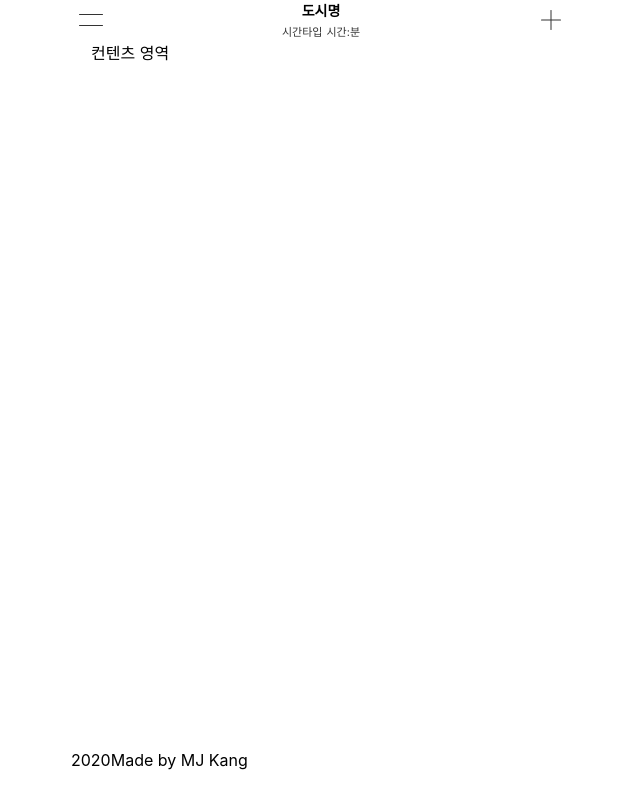
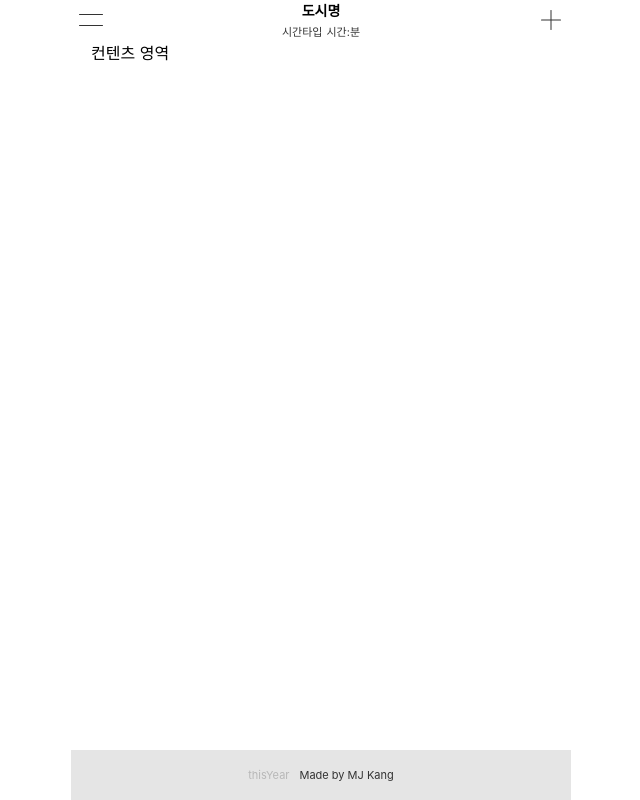
Before and after one commit to mjkang0987/recommendClothes, a React (Create React App) app in the folder clothes/: page / in a window 1280 px wide. Shown: the whole page, without its empty margins (319-959 px from the left). Built offline with nearby package versions, Linux system fonts and the light colour scheme.

Commit message:
feat: footer DOM 추가

```diff
--- a/clothes/src/components/Footer.jsx
+++ b/clothes/src/components/Footer.jsx
@@ -2,8 +2,8 @@ import React from 'react';
 
 const Footer = _ => {
   return (
-    <footer>
-      <span className="year">2020</span>Made by MJ Kang
+    <footer className="footer">
+      <span className="year">thisYear</span>Made by MJ Kang
     </footer>
   );
 };
--- /dev/null
+++ b/clothes/src/styles/partials/_footer.scss
@@ -0,0 +1,15 @@
+.#{$footer} {
+    display: flex;
+    height: 50px;
+    align-items: center;
+    justify-content: center;
+    background-color: rgba(0, 0, 0, .1);
+    color: $black;
+    font-size: 11px;
+
+    .year {
+        padding-right: 10px;
+        font-size: 11px;
+        color: rgba(0, 0, 0, .2);
+    }
+}
--- a/clothes/src/styles/partials/_mixin.scss
+++ b/clothes/src/styles/partials/_mixin.scss
@@ -1,2 +1,3 @@
 $header: "header";
+$footer: "footer";
 $black: #333;
--- a/clothes/src/styles/style.scss
+++ b/clothes/src/styles/style.scss
@@ -22,3 +22,5 @@ button {
     min-height: calc(100vh - 90px);
     padding: 0 20px;
 }
+
+@import './partials/footer';
```
